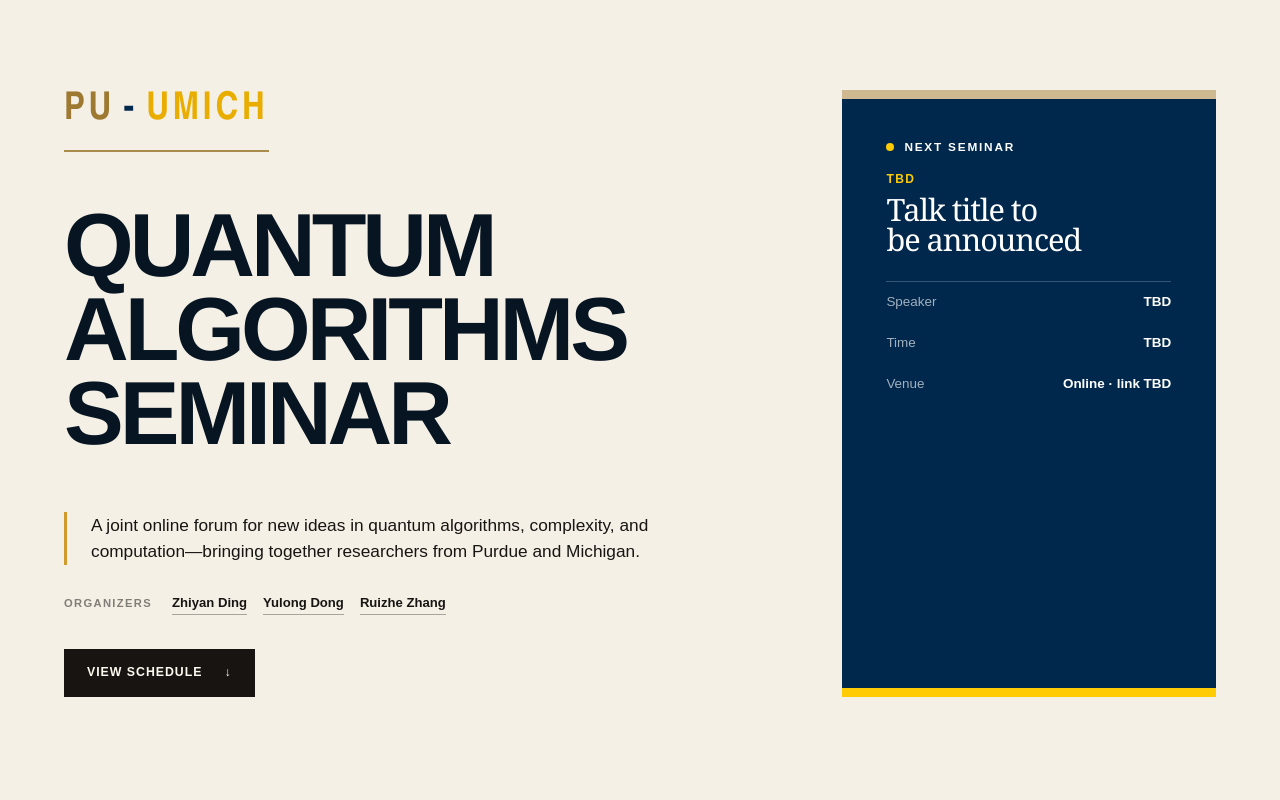
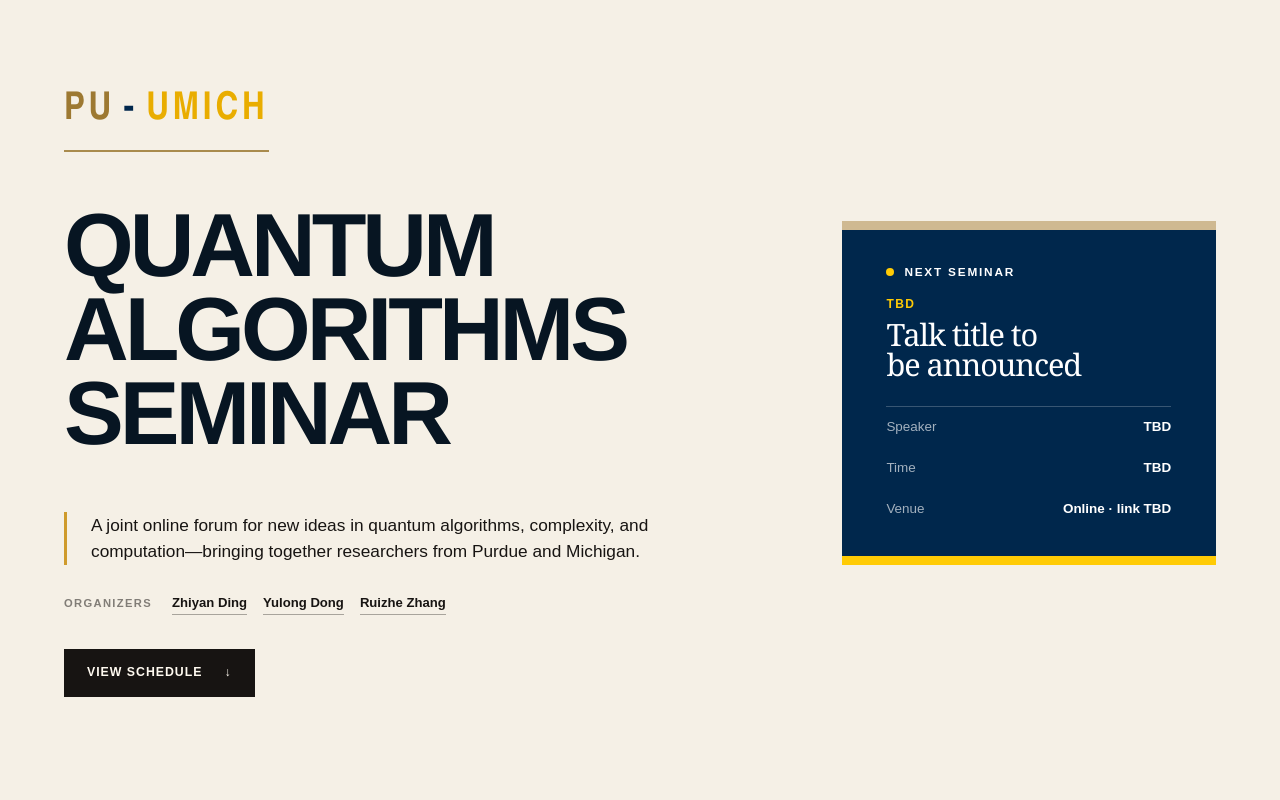
Before and after one commit to zrz1996/purdue-umich-quantum-algorithms-seminar, a Next.js app: page / in a window 1280 px wide. Shown: the top 800 px of the page. Built offline with nearby package versions, Linux system fonts and the light colour scheme.

Commit message:
Center and compact seminar card

```diff
--- a/app/globals.css
+++ b/app/globals.css
@@ -143,9 +143,9 @@
 .button-primary:focus-visible { background: var(--blue); }
 
 .next-talk {
+  align-self: center;
   background: var(--blue);
   color: white;
-  min-height: 440px;
   overflow: hidden;
   position: relative;
 }
@@ -163,7 +163,7 @@
 .next-talk::after { background: var(--maize); bottom: 0; }
 
 .next-talk-content {
-  padding: 48px clamp(28px, 3.5vw, 48px) 42px;
+  padding: 42px clamp(28px, 3.5vw, 48px) 36px;
   width: 100%;
 }
 
@@ -286,7 +286,6 @@
   h1 { font-size: clamp(3.25rem, 15.5vw, 5rem); }
   .hero-intro { margin-top: 42px; }
   .organizers { align-items: flex-start; flex-direction: column; gap: 7px; }
-  .next-talk { min-height: 420px; }
   .schedule-head { display: none; }
 
   .schedule-row {
```
